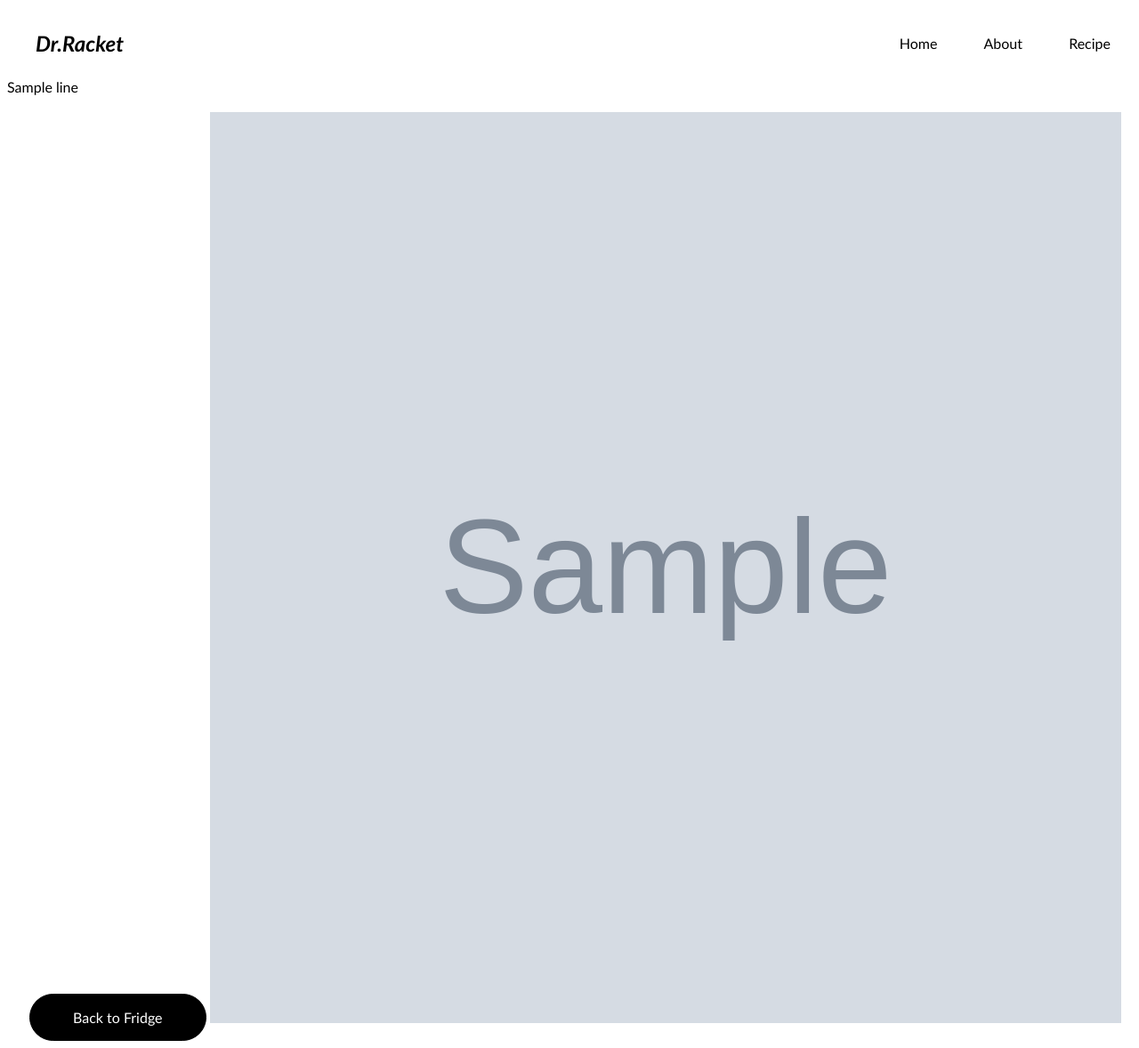
After one commit to Yarik-Popov/receipt-generator, a Flask app: template templates/recipe.html in a window 1280 px wide. The commit adds this page. Shown: the whole page at 89% size. Run offline with Flask 3, Linux system fonts and the light colour scheme; the template is opened without the code that fills it: most values are stand-ins (such as "Sample title", 1, 10 or a date in 2020); grey boxes marked "Sample" are stand-in pictures.

Commit message:
Fridge, displaying recipe and image (#9)
* Finish basic fridge

* Finish basic fridge

* Add recipe display, start get image

* Finish recipe and image

---------

Co-authored-by: Gen <133405903+18gen@users.noreply.github.com>

```diff
--- a/app.py
+++ b/app.py
@@ -1,12 +1,13 @@
 # Local imports
 from base import app, db
 from models import User, FridgeItem, get_all_fridge_items
-from datetime import datetime
+from recipe import get_recipes, get_image
 
 
 # 3rd party imports
-from flask import request, render_template, flash, redirect
+from flask import request, render_template, redirect, flash
 
+from datetime import datetime
 
 # Create the database
 with app.app_context():
@@ -14,6 +15,17 @@ with app.app_context():
     db.session.add(User(name='Main'))
     db.session.commit()
 
+
+@app.route('/fridge', methods=['GET', 'POST'])
+def fridge():
+    if request.method == 'GET':
+        items = models.get_all_fridge_items()
+        return render_template('fridge.html', items=items, recipes=None)
+    else:
+        requested_items = request.form.getlist("items")
+        recipe = get_recipes([], requested_items)  # No seasonings
+        image_url = get_image(recipe)
+        return render_template('recipe.html', recipe=recipe, image_url=image_url)
 
 @app.route('/')
 def starter():
@@ -34,6 +46,7 @@ def fridge():
 def add_item():
     return render_template('add.html')
 
+
 @app .route('/submit', methods=['POST'])
 def submit():
     name = request.form.get('name')
@@ -49,5 +62,6 @@ def submit():
     flash('New ingredient added successfully!')
     return redirect('/add-item')
 
+
 if __name__ == '__main__':
     app.run(debug=True)
--- a/templates/fridge.html
+++ b/templates/fridge.html
@@ -1,7 +1,9 @@
 {% extends "base.html" %}
 
 {% block title %}Fridge{% endblock %}
+
 {% block head %} {% endblock %}
+
 {% block content %}
     <h1>Fridge</h1>
     <p>Here you can find all the food you have in your fridge.</p>
@@ -12,4 +14,5 @@
         {% endfor %}
         <input type="submit" value="Submit">
     </form>
+
 {% endblock %}
--- /dev/null
+++ b/templates/recipe.html
@@ -0,0 +1,21 @@
+{% extends "base.html" %}
+
+{% block title %}Fridge Page{% endblock %}
+
+{% block content %}
+
+{% for line in recipe.splitlines() %}
+
+{{line}} <br>
+
+{% endfor %}
+
+<br>
+<button onclick="window.location.href='/fridge'">Back to Fridge</button>
+
+{% if image_url != "" %}
+
+<img src="{{image_url}}" alt="Recipe Image" width="1024" height="1024">
+
+{% endif %}
+{% endblock %}
```
Also changed, not shown: recipe.py (+18 -1 lines).
